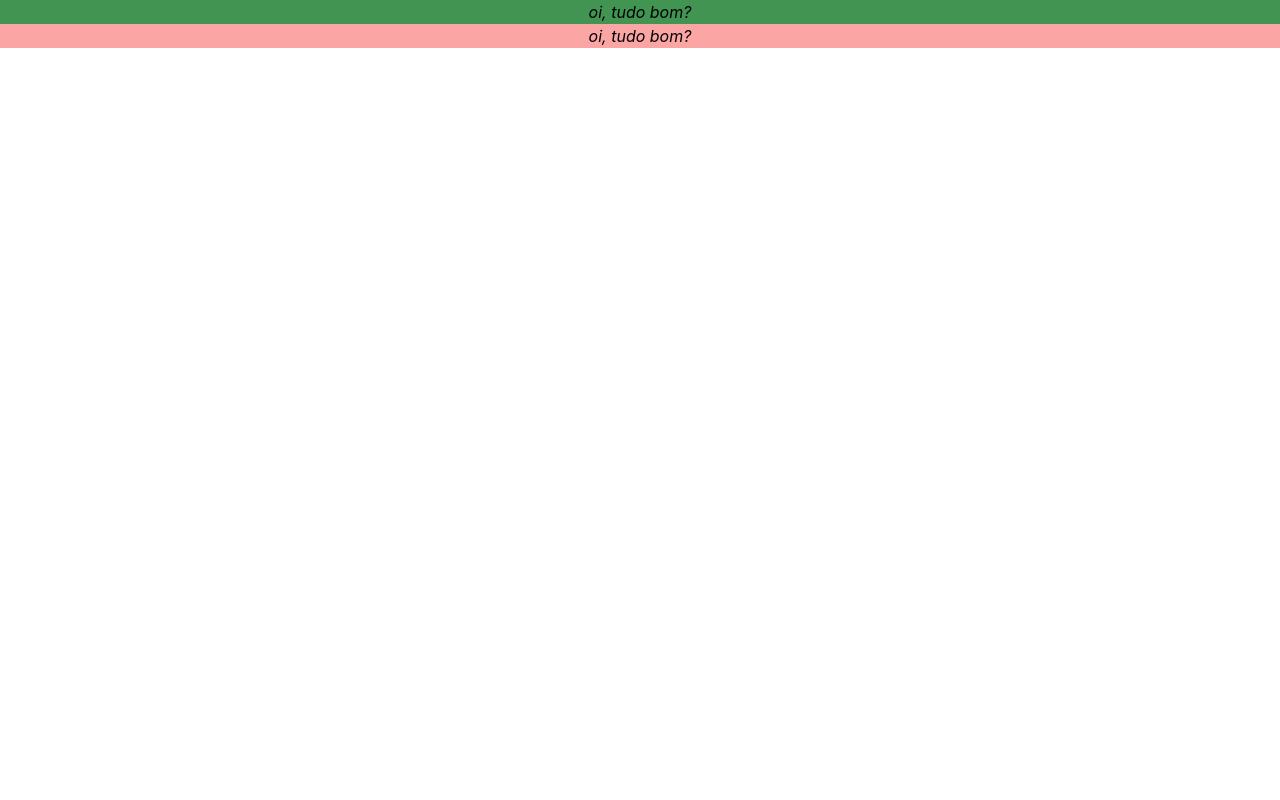
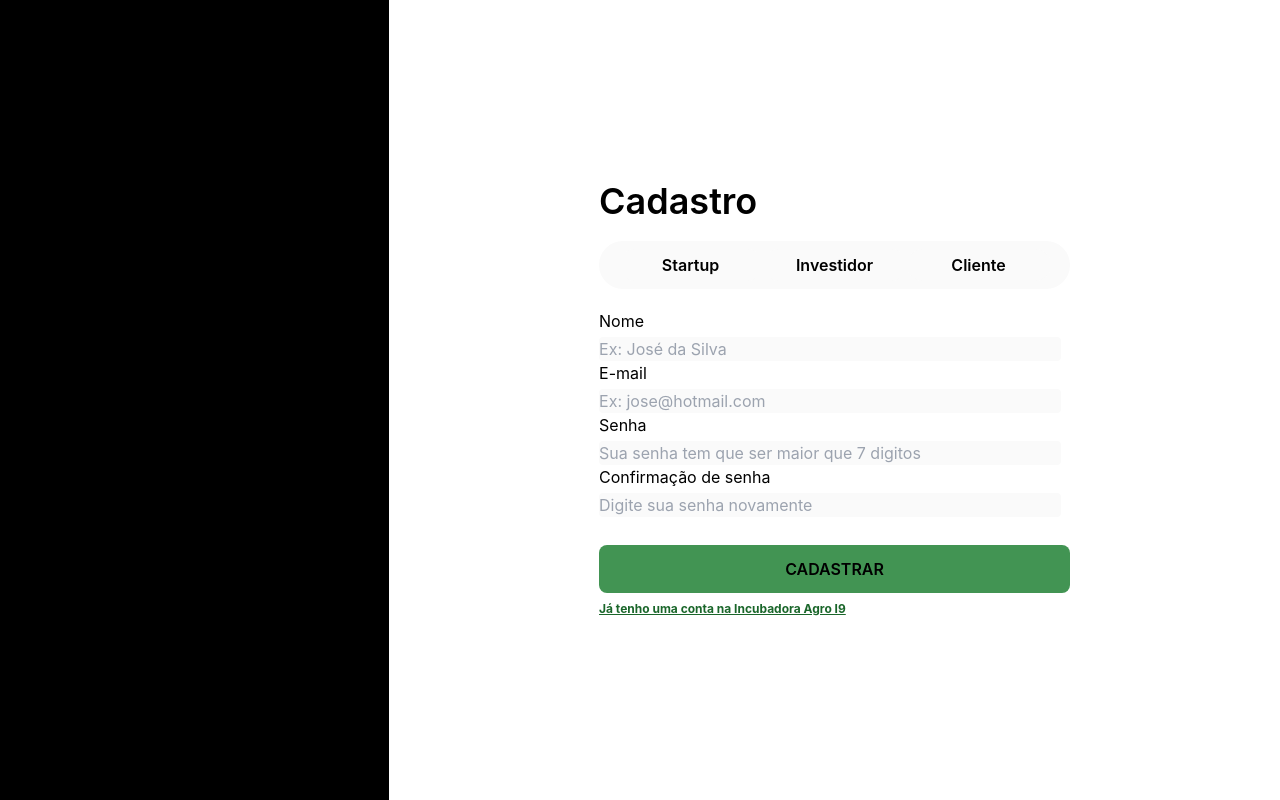
Before and after one commit to Engenharia-de-Software-1/Frontend, a Next.js app: page /registration in a window 1280 px wide. Built offline with nearby package versions, Linux system fonts and the light colour scheme.

Commit message:
feat: registration screen

```diff
--- /dev/null
+++ b/src/components/Buttons/Buttons.tsx
@@ -0,0 +1,28 @@
+import React, { ButtonHTMLAttributes } from "react";
+import { textStyle } from './styles';
+
+interface IButtonProps extends ButtonHTMLAttributes<HTMLButtonElement> {
+    bg?: string;
+    rounded?: string;
+    w?: string;
+    h?:string;
+    textColor?: string;
+}
+function Buttons({bg='bg-white', rounded='rounded', textColor='text-black',w, h, ...rest }: IButtonProps) {
+    return (
+
+        <div>
+            <button className={`${textStyle} ${bg} ${rounded} ${textColor} ${w} ${h}
+            inline-flex
+            items-center
+            hover:bg-greenLight
+            `}
+            {...rest}
+             />
+
+        </div>
+
+    );
+}
+
+export {Buttons}
--- /dev/null
+++ b/src/components/Buttons/styles.ts
@@ -0,0 +1,2 @@
+// Estilização do componente Div
+export const textStyle = 'italic  font-semibold';
--- /dev/null
+++ b/src/components/Input/index.tsx
@@ -0,0 +1,39 @@
+import React, { InputHTMLAttributes } from 'react';
+import { inputStyle, mainStyle } from './styles';
+
+interface IInputProps extends InputHTMLAttributes<HTMLInputElement>{
+    haslabel?: boolean;
+    label?: string;
+    fontSize?: string;
+    top?: string;
+}
+
+function Input({
+    haslabel = false,
+    label,
+    top = "mt-0",
+    ...rest
+}: IInputProps) {
+    return (
+    <div className={`${mainStyle}`}>
+        { haslabel && (
+            <label>{label}</label>
+        )}
+        <input className= {`
+            ${inputStyle}
+            ${top}
+            appearance-none
+            border
+            rounded
+            text-gray-700
+            leading-tight
+            focus:outline-none
+            focus:shadow-outline
+            `}
+            {...rest}
+            />
+    </div>
+
+)}
+
+export {Input};
--- /dev/null
+++ b/src/components/Input/styles.ts
@@ -0,0 +1,4 @@
+// Estilização do componente Div
+export const mainStyle = 'w-462';
+export const textStyle = 'italic text-sm';
+export const inputStyle = 'w-462 h-20 bg-optionWhite text-sm  py-2 px-3  '
--- a/src/components/Div/index.tsx
+++ b/src/components/Stack/index.tsx
@@ -1,13 +1,17 @@
-import React from 'react';
+import React, { ReactNode } from 'react';
 import { mainStyle, textStyle } from './styles';
 
 // Demonstração de como usar o componente e estilização
-interface IDivProps {
+interface IStackProps {
     bg?: string; // Estou supondo que o background seja um props mudável
+    w?: string;
+    h?: string;
+    direction?: "row" | "column";
+    children: ReactNode;
 }
 
 // Coloquei o bg com o valor padrão definido como 'bg-greenDark'
-function Div({ bg = 'bg-greenDark' }: IDivProps) {
+function Stack({ bg = 'bg-greenDark', w, h, direction='row', children }: IStackProps) {
 
     // O mainStyle é um objeto que contém as propriedades de estilo principais
     // e isso provém de um arquivo separado, que é o styles.ts
@@ -17,11 +21,6 @@ function Div({ bg = 'bg-greenDark' }: IDivProps) {
     // Assim, concatenei o valor da propriedade bg com o mainStyle, e passei para
     // o componente <div> como uma propriedade de estilo. Isso pode ser feito
     // com qualquer propriedade de estilo que pode ser mudada.
-
-    // Sobre o Fragment (<></>), ele é um componente que não renderiza nada, e é usado
-    // para agrupar componentes. Perceba que não há necessidade de usar o Fragment aqui
-    // pois não há componentes paralelos a div. Se houvesse um component em paralelo,
-    // por o return só poder retornar um único component, usamos o Fragment para agrupa-los.
 
     // Sobre a separação de arquivos. O arquivo styles.ts contém apenas as propriedades de estilo
     // do componente, e o arquivo index.tsx contém apenas o componente. Isso é feito para que
@@ -34,11 +33,20 @@ function Div({ bg = 'bg-greenDark' }: IDivProps) {
     // utiliza padrões de tamanhos utilizados por designers de empresas como Google, Facebook,
     // etc. Claro que, criar um novo tamanho de fonte, por exemplo, pode fazer sentido se isso
     // for realmente necessário.
-    return (
-        <div className={`${mainStyle} ${bg}`}>
-            <h1 className={textStyle}>oi, tudo bom?</h1>
-        </div>
-    );
+    if(direction=="row") {
+        return (
+            <div  className={`${mainStyle} ${bg} ${w} ${h} `}>
+                {children}
+            </div>
+        )
+    } else {
+        return (
+            <div  className={`${mainStyle} ${bg} ${w} ${h} `}>
+                {children}
+            </div>
+
+            )
+        }
 }
 
-export { Div };
+export { Stack };
--- a/src/components/Div/styles.ts
+++ b/src/components/Stack/styles.ts
@@ -1,3 +1,3 @@
 // Estilização do componente Div
-export const mainStyle = 'flex h-559 w-953  justify-center';
+export const mainStyle = 'flex ';
 export const textStyle = 'italic';
--- a/src/pages/registration/index.tsx
+++ b/src/pages/registration/index.tsx
@@ -1,15 +1,76 @@
-import React from 'react';
-import { Div } from '../../components/Div';
+import React, { useState } from 'react';
+import { Buttons } from '../../components/Buttons/Buttons';
+import { Input } from '../../components/Input';
+import { Stack } from '../../components/Stack';
 
 export default function Registration() {
-    // Observe o uso do Fragment (<></>) para agrupar os componentes e
-    // o uso do componente Div, que foi importado de outro arquivo.
-    // Também observe que o componente Div recebeu uma propriedade
-    // chamada bg, que é uma propriedade que pode ser mudada.
+    const [buttom1, setButton1] = useState(true);
+    const [buttom2, setButton2] = useState(true);
+    const [buttom3, setButton3] = useState(true);
+
+    function useButton1() {
+        setButton1(true);
+        setButton2(false);
+        setButton3(false);
+    }
+
+    function useButton2() {
+        setButton1(false);
+        setButton2(true);
+        setButton3(false);
+    }
+    function useButton3() {
+        setButton1(false);
+        setButton2(false);
+        setButton3(true);
+    }
+// não consegui colocar as imagens ainda
+// problema no h do input
+// falta fazer funcionar os botões para eles ficarem verdes quando clicado
     return (
-        <>
-            <Div/>
-            <Div bg="bg-red-300"/>
-        </>
+        <Stack bg='bg-white'>
+            <div className="bg-black h-screen w-559">
+
+            </div>
+
+            <div className="flex justify-center items-center bg-white h-screen w-screen grid direction-column">
+                <div>
+                    <h1 className="font-semibold text-4xl">Cadastro</h1>
+
+                    <div className="flex bg-optionWhite h-12 w-471 rounded-full direction-row items-center justify-center mt-5">
+                        <Buttons bg='bg-optionWhite' rounded='rounded-full' w='w-36' h='h-8' onClick={useButton1}>
+                            Startup
+                        </Buttons>
+
+                        <Buttons bg='bg-optionWhite' rounded='rounded-full' w='w-36' h='h-8' onClick={useButton2}>
+                            Investidor
+                        </Buttons>
+
+                        <Buttons bg='bg-optionWhite' rounded='rounded-full' w='w-36' h='h-8' onClick={useButton3}>
+                            Cliente
+                        </Buttons>
+                    </div>
+
+                    <div className=" w-462  mt-5">
+                        <Input haslabel label='Nome' placeholder='Ex: José da Silva' top='mt-1'/>
+                        <Input haslabel label='E-mail' placeholder='Ex: jose@hotmail.com' top='mt-1'/>
+                        <Input haslabel label='Senha' placeholder='Sua senha tem que ser maior que 7 digitos' type='password' top='mt-1'/>
+                        <Input haslabel label='Confirmação de senha' placeholder='Digite sua senha novamente' type='password' top='mt-1'/>
+                    </div>
+
+                    <div className='pt-7'>
+                        <Buttons bg='bg-greenDark' rounded='rounded-lg' w='w-full' h='h-12'>
+                            CADASTRAR
+                        </Buttons>
+
+                        <button className='text-greenText font-bold text-xs underline mt-2'>
+                            Já tenho uma conta na Incubadora Agro I9
+                        </button>
+                    </div>
+
+                </div>
+
+            </div>
+        </Stack>
     );
 }
--- a/tailwind.config.js
+++ b/tailwind.config.js
@@ -2,22 +2,34 @@
 module.exports = {
   content: [
     "./src/pages/**/*.{js,ts,jsx,tsx}",
-    "./src/components/**/*.{js,ts,jsx,tsx}"
+    "./srccomponents/**/*.{js,ts,jsx,tsx}"
   ],
   theme: {
     extend: {
       colors: {
-        "greenDark": "#429453"
+        "greenDark": "#429453",
+        "greenLight": "#DFF0E7",
+        "greenText": "#1A662A",
+        "optionWhite": "#FAFAFA",
+        "Input2": "#F5F5F5",
+        "Input":  "rgba(67, 65, 88, 0.13)"
       },
       fontSize: {
-        "953": "59.5625rem",
-        "559": "34.9375rem"
+
       },
       width: {
-
+        "982": "61.375rem",
+        "953": "59.5625rem",
+        "559": "34.9375rem",
+        "471": "29.4375rem",
+        "462": "28.875rem"
       },
       height: {
-
+        "982": "61.375rem",
+        "953": "59.5625rem",
+        "559": "34.9375rem",
+        "471": "29.4375rem",
+        "462": "28.875rem"
       },
     },
   },
```
Also changed, not shown: src/images/image.png (added).
